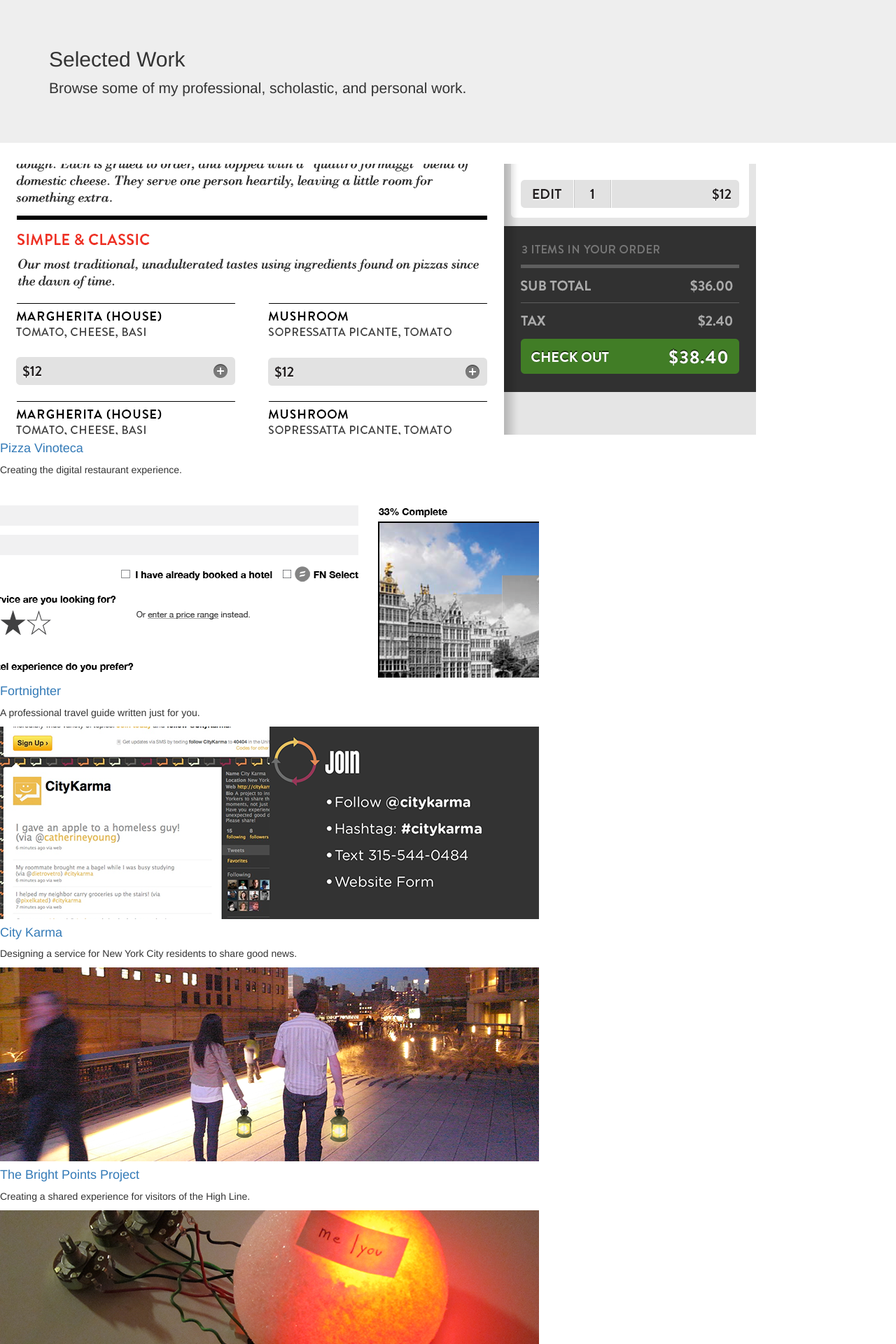
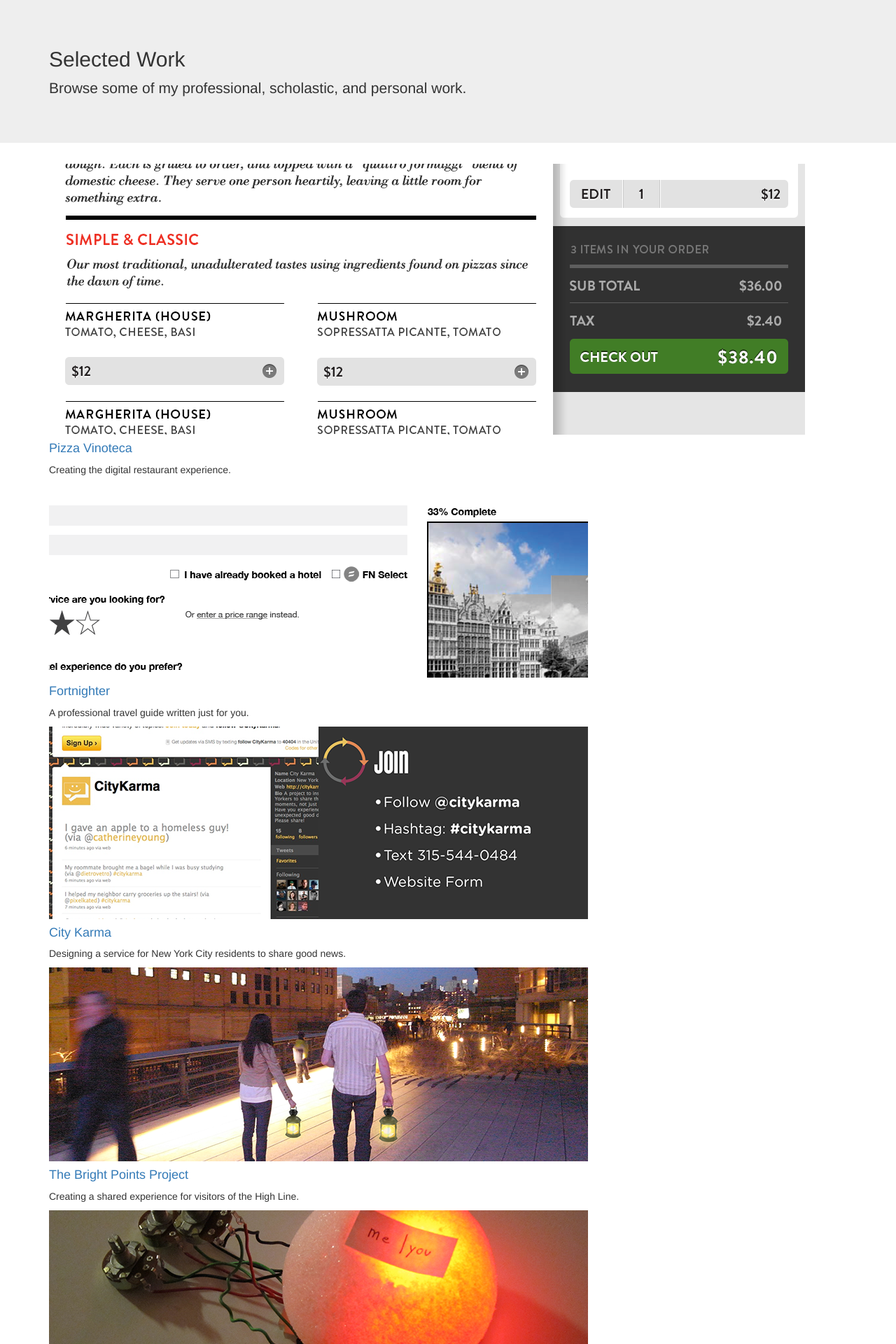
Before and after one commit to jpfinley/heyfinley, a Jekyll site: the page built from work.html, in a window 1280 px wide. Shown: the top 1920 px of the page at 70% size. Built offline with Jekyll 4.4.1, drawn with Linux system fonts in a browser that asks for light colours; nearby versions of some CDN libraries; Markdown is read by kramdown in place of the engine named in the settings.

Commit message:
Containers

```diff
--- a/_layouts/post.html
+++ b/_layouts/post.html
@@ -2,7 +2,7 @@
 layout: default
 ---
 
-<div id="content" class="post">
+<div class="container">
   <a href="/">Back</a>
   <h1 class="page-header">{{ page.title }}</h2>
   <h5 class="postdate">{{ page.date | date: "%B %Y" }}</h5>
--- a/work.html
+++ b/work.html
@@ -8,7 +8,7 @@
     <p>Browse some of my professional, scholastic, and personal work.</p>
   </div>
 </div>
-<div id="content">
+<div class="container">
 {% for post in site.posts %}
   <div class="row-fluid post-group">
     <a href="{{ post.url }}"><img src="{{ post.thumbnail }}"></a>
```
